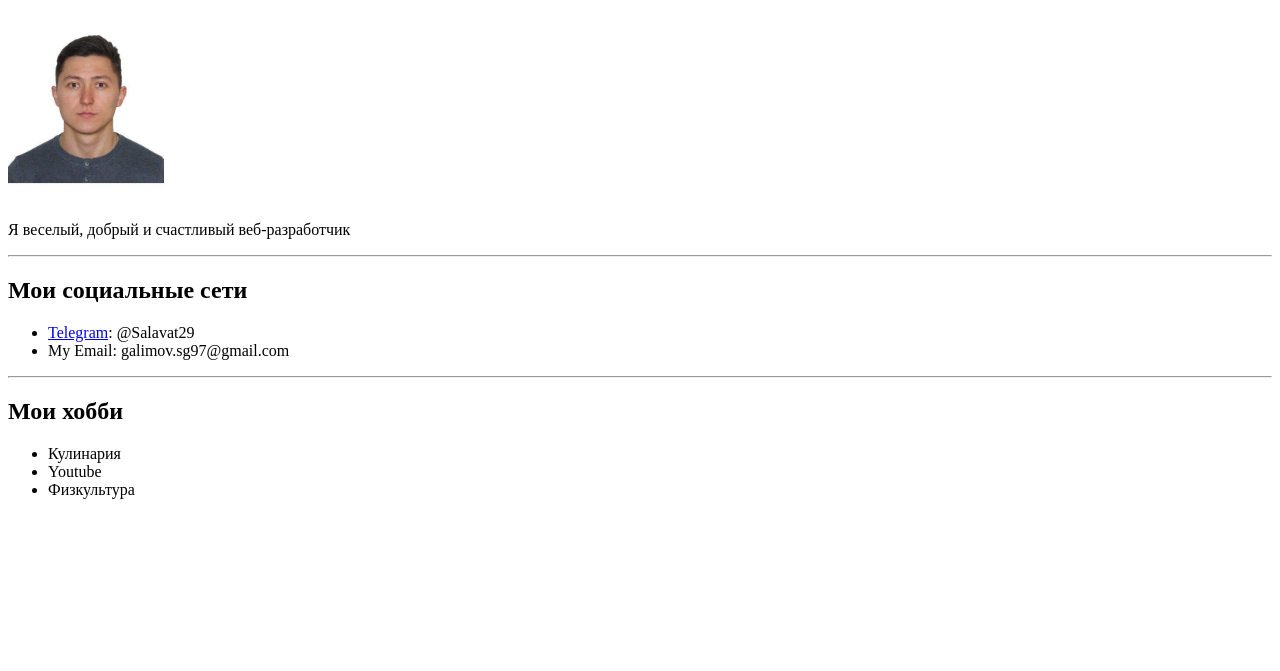
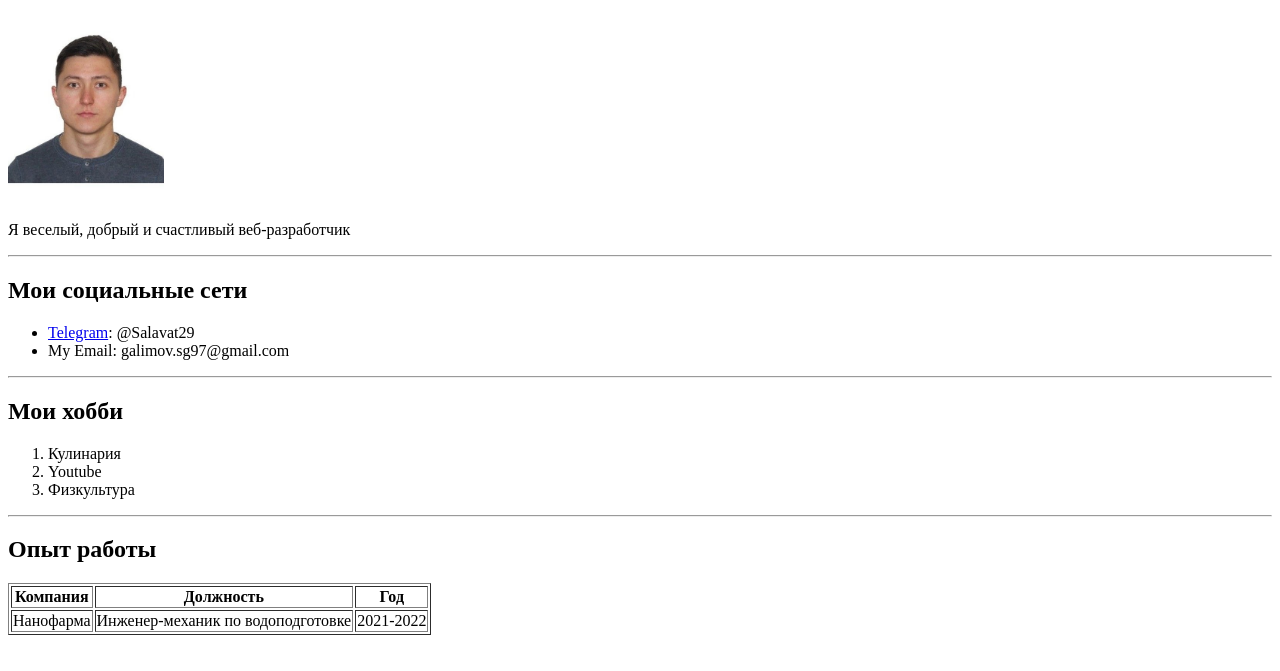
Before and after one commit to Salavat-29/CV_HTML, a plain HTML site: page index.html in a window 1280 px wide. Shown: the part 79-750 px from the top of the page. Drawn offline with Linux system fonts and the light colour scheme.

Commit message:
add about working experience

```diff
--- a/index.html
+++ b/index.html
@@ -16,10 +16,25 @@
     </ul>
     <hr>
     <h2>Мои хобби</h2>
-    <ul>
+    <ol>
         <li>Кулинария</li>
         <li>Youtube</li>
         <li>Физкультура</li>
-    </ul>
+    </ol>
+    <hr>
+    <h2>Опыт работы</h2>
+    <table border="1">
+        <tr>
+            <th>Компания</th>
+            <th>Должность</th>
+            <th>Год</th>
+        </tr>
+        <tr>
+            <td>Нанофарма</td>
+            <td>Инженер-механик по водоподготовке</td>
+            <td>2021-2022</td>
+        </tr>
+    </table>
+
 </body>
 </html>
```
